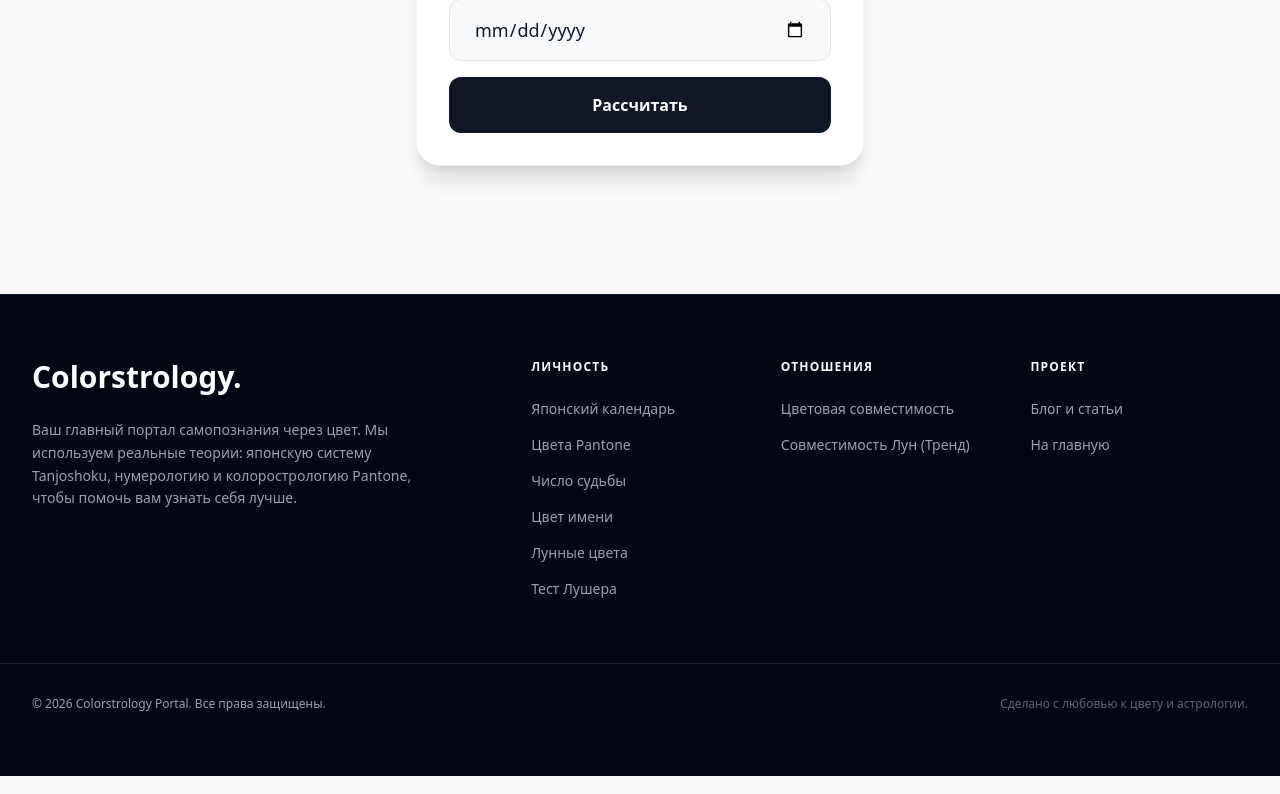
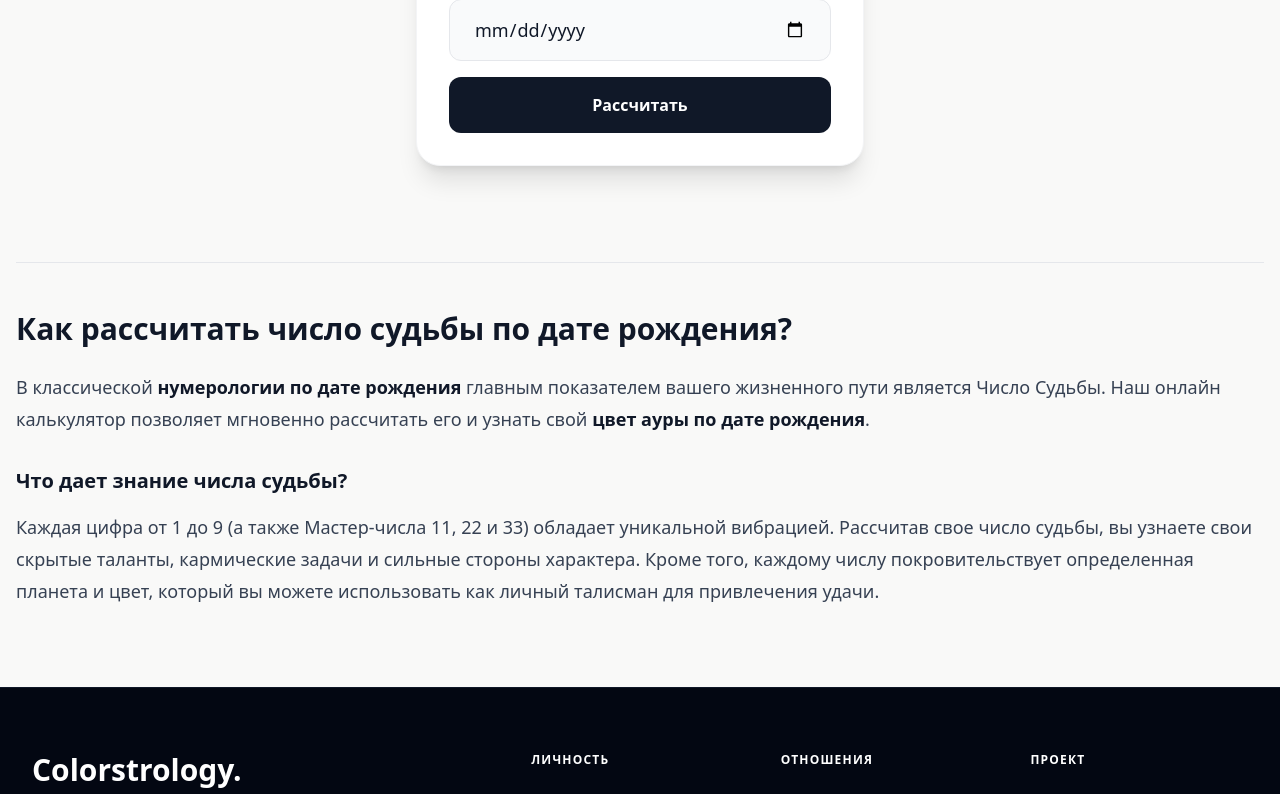
Before and after one commit to viktormalyuchenko/birthday-colors, a Next.js app: page /numerology in a window 1280 px wide. Shown: the part 587-1381 px from the top of the page. Built offline with nearby package versions, Linux system fonts and the light colour scheme; a web font is replaced by a local one.

Commit message:
fix: update URLs to use the correct domain for colorstrology

```diff
--- a/src/app/[id]/page.tsx
+++ b/src/app/[id]/page.tsx
@@ -61,7 +61,7 @@ export async function generateMetadata({
       description: colorInfo.ru_feature,
       images: [
         {
-          url: `/api/og?title=${encodeURIComponent(colorInfo.ru_name)}&hex=${cleanHex}&subtitle=${encodeURIComponent(prettyDate)}&system=colorstrology.viktoor.ru`,
+          url: `/api/og?title=${encodeURIComponent(colorInfo.ru_name)}&hex=${cleanHex}&subtitle=${encodeURIComponent(prettyDate)}&system=colorstrology.ru`,
           width: 1200,
           height: 630,
           alt: `Цвет ${colorInfo.ru_name}`,
--- a/src/app/layout.tsx
+++ b/src/app/layout.tsx
@@ -15,7 +15,7 @@ const playfair = Playfair_Display({
 });
 
 export const metadata: Metadata = {
-  metadataBase: new URL("https://colorstrology.viktoor.ru"),
+  metadataBase: new URL("https://colorstrology.ru"),
   title: {
     default: "Colorstrology | Ваш цвет по дате рождения",
     template: "%s | Colorstrology",
@@ -35,7 +35,7 @@ export const metadata: Metadata = {
     title: "Colorstrology — Познай себя через цвет",
     description:
       "Узнайте, какой оттенок управляет вашей судьбой по дате рождения.",
-    url: "https://colorstrology.viktoor.ru",
+    url: "https://colorstrology.ru",
     siteName: "Colorstrology",
     locale: "ru_RU",
     type: "website",
--- a/src/app/moon-colors/[sign]/page.tsx
+++ b/src/app/moon-colors/[sign]/page.tsx
@@ -37,7 +37,7 @@ export async function generateMetadata({
       description: data.ru_feature,
       images: [
         {
-          url: `/api/og?title=${encodeURIComponent(data.ru_name)}&hex=${cleanHex}&subtitle=${encodeURIComponent("Луна: " + data.sign)}&system=colorstrology.viktoor.ru`,
+          url: `/api/og?title=${encodeURIComponent(data.ru_name)}&hex=${cleanHex}&subtitle=${encodeURIComponent("Луна: " + data.sign)}&system=colorstrology.ru`,
           width: 1200,
           height: 630,
         },
--- a/src/app/moon-phase/layout.tsx
+++ b/src/app/moon-phase/layout.tsx
@@ -1,15 +1,17 @@
 import type { Metadata } from "next";
 
 export const metadata: Metadata = {
-  title: "Совместимость по Фазе Луны | Тренд TikTok (Moon Phase Soulmates)",
+  // Точное вхождение ВЧ-запросов
+  title: "Совместимость по фазам луны | Рассчитать фазу луны по дате рождения",
   description:
-    "Проверьте, создают ли ваши души идеальное Полнолуние! Введите две даты рождения и посмотрите анимацию слияния лунных фаз. Тренд из TikTok.",
+    "Бесплатный калькулятор совместимости по луне. Введите две даты рождения и узнайте совпадение луны (тренд TikTok). Полнолуние родственных душ.",
   keywords: [
-    "совместимость по луне",
-    "фазы луны тикток",
-    "moon phase soulmates",
+    "совместимость по фазам луны",
+    "фаза луны по дате рождения",
+    "совпадение луны по дате рождения",
+    "тренд с луной",
+    "лунная совместимость",
     "слияние лун",
-    "лунная совместимость по дате рождения",
   ],
 };
 
--- a/src/app/numerology/[number]/page.tsx
+++ b/src/app/numerology/[number]/page.tsx
@@ -34,7 +34,7 @@ export async function generateMetadata({
       description: data.ru_feature,
       images: [
         {
-          url: `/api/og?title=${encodeURIComponent(data.ru_name)}&hex=${cleanHex}&subtitle=${encodeURIComponent("Число Судьбы " + data.number)}&system=colorstrology.viktoor.ru`,
+          url: `/api/og?title=${encodeURIComponent(data.ru_name)}&hex=${cleanHex}&subtitle=${encodeURIComponent("Число Судьбы " + data.number)}&system=colorstrology.ru`,
           width: 1200,
           height: 630,
         },
--- a/src/app/numerology/page.tsx
+++ b/src/app/numerology/page.tsx
@@ -29,6 +29,28 @@ export default function NumerologyIndex() {
         </p>
       </div>
       <NumerologyCalculator />
+      <article className="mt-24 pt-12 border-t border-gray-200 text-left prose prose-lg max-w-none text-gray-700">
+        <h2 className="text-3xl font-black font-serif text-gray-900 mb-6">
+          Как рассчитать число судьбы по дате рождения?
+        </h2>
+        <p>
+          В классической <strong>нумерологии по дате рождения</strong> главным
+          показателем вашего жизненного пути является Число Судьбы. Наш онлайн
+          калькулятор позволяет мгновенно рассчитать его и узнать свой{" "}
+          <strong>цвет ауры по дате рождения</strong>.
+        </p>
+        <h3 className="text-xl font-bold font-serif text-gray-900 mt-8 mb-4">
+          Что дает знание числа судьбы?
+        </h3>
+        <p>
+          Каждая цифра от 1 до 9 (а также Мастер-числа 11, 22 и 33) обладает
+          уникальной вибрацией. Рассчитав свое число судьбы, вы узнаете свои
+          скрытые таланты, кармические задачи и сильные стороны характера. Кроме
+          того, каждому числу покровительствует определенная планета и цвет,
+          который вы можете использовать как личный талисман для привлечения
+          удачи.
+        </p>
+      </article>
     </main>
   );
 }
--- a/src/app/pantone/[id]/page.tsx
+++ b/src/app/pantone/[id]/page.tsx
@@ -61,7 +61,7 @@ export async function generateMetadata({
       description: data.profile.substring(0, 150) + "...",
       images: [
         {
-          url: `/api/og?title=${encodeURIComponent(data.pantone_name)}&hex=${data.hex.replace("#", "")}&subtitle=${encodeURIComponent(prettyDate + " | Pantone")}&system=colorstrology.viktoor.ru`,
+          url: `/api/og?title=${encodeURIComponent(data.pantone_name)}&hex=${data.hex.replace("#", "")}&subtitle=${encodeURIComponent(prettyDate + " | Pantone")}&system=colorstrology.ru`,
           width: 1200,
           height: 630,
         },
--- a/src/app/robots.ts
+++ b/src/app/robots.ts
@@ -6,6 +6,6 @@ export default function robots(): MetadataRoute.Robots {
       userAgent: "*",
       allow: "/",
     },
-    sitemap: "https://colorstrology.viktoor.ru/sitemap.xml",
+    sitemap: "https://colorstrology.ru/sitemap.xml",
   };
 }
--- a/src/app/sitemap.ts
+++ b/src/app/sitemap.ts
@@ -3,7 +3,7 @@ import japaneseColors from "@/data/birthday_colors.json";
 import numerologyData from "@/data/numerology_colors.json";
 import moonColors from "@/data/moon_colors.json";
 
-const BASE_URL = "https://colorstrology.viktoor.ru";
+const BASE_URL = "https://colorstrology.ru";
 
 export default function sitemap(): MetadataRoute.Sitemap {
   const sitemapData: MetadataRoute.Sitemap = [
--- a/src/components/ShareModal.tsx
+++ b/src/components/ShareModal.tsx
@@ -100,7 +100,7 @@ export default function ShareModal({
 
     ctx.font = "30px sans-serif";
     ctx.globalAlpha = 0.7; // Полупрозрачность для ссылки
-    ctx.fillText("colorstrology.viktoor.ru", width / 2, 1760);
+    ctx.fillText("colorstrology.ru", width / 2, 1760);
     ctx.globalAlpha = 1.0;
 
     // 7. Скачиваем
```
